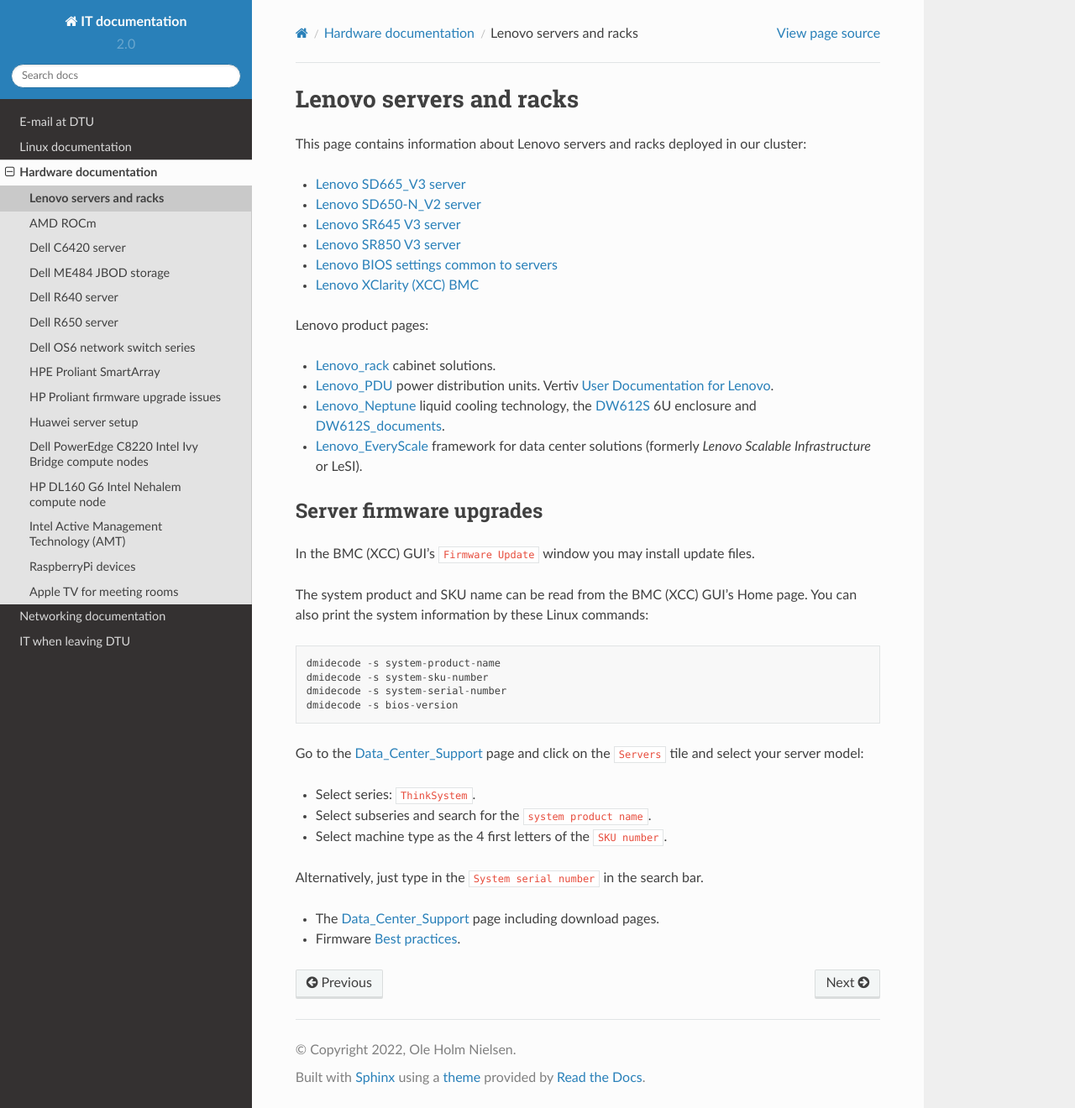
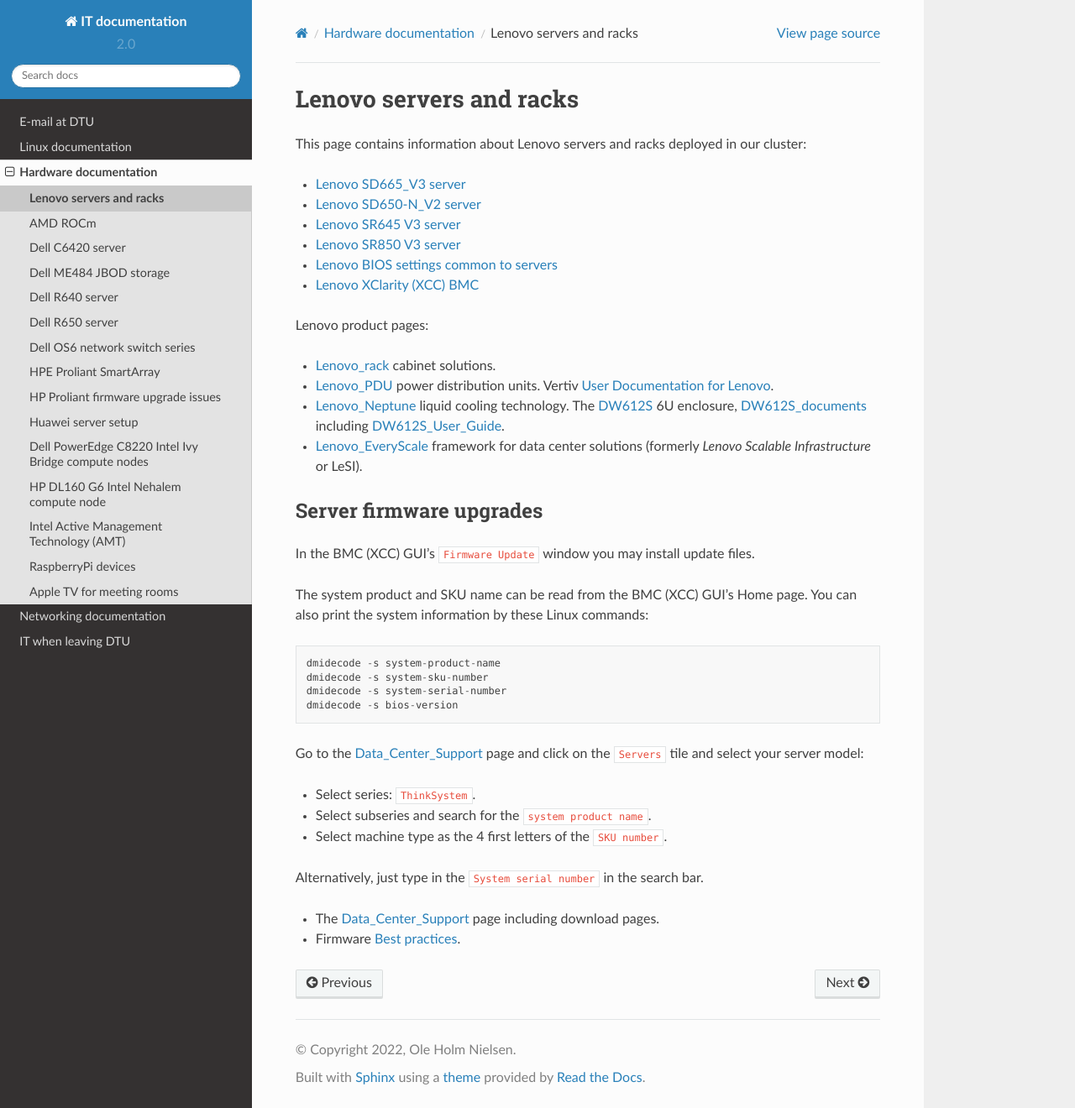
Before and after one commit to OleHolmNielsen/ITwiki, a Sphinx documentation site: the page built from docs/Lenovo_servers_and_racks.rst, in a window 1280 px wide and 1320 px high. Shown: the whole window at 84% size. Built offline with Sphinx 7.4.7 and the Read the Docs theme 2.0.0, drawn with Linux system fonts in a browser that asks for light colours.

Commit message:
DW612S_User_Guide

```diff
--- a/docs/Lenovo_servers_and_racks.rst
+++ b/docs/Lenovo_servers_and_racks.rst
@@ -19,7 +19,8 @@
 * Lenovo_rack_ cabinet solutions.
 * Lenovo_PDU_ power distribution units.
   Vertiv `User Documentation for Lenovo <https://www.vertiv.com/en-us/support/avocent-support-lenovo/>`_.
-* Lenovo_Neptune_ liquid cooling technology, the DW612S_ 6U enclosure and DW612S_documents_.
+* Lenovo_Neptune_ liquid cooling technology.
+  The DW612S_ 6U enclosure, DW612S_documents_ including DW612S_User_Guide_.
 * Lenovo_EveryScale_ framework for data center solutions (formerly *Lenovo Scalable Infrastructure* or LeSI).
 
 .. _Lenovo_rack: https://lenovopress.lenovo.com/lp1287-lenovo-rack-cabinet-reference#availability=Available
@@ -28,6 +29,7 @@
 .. _Lenovo_Neptune: https://www.lenovo.com/us/en/servers-storage/neptune/
 .. _DW612S: https://pubs.lenovo.com/dw612s_neptune_enclosure/
 .. _DW612S_documents: https://pubs.lenovo.com/dw612s_neptune_enclosure/pdf_files
+.. _DW612S_User_Guide: https://pubs.lenovo.com/dw612s_neptune_enclosure/dw612s_user_guide.pdf
 
 Server firmware upgrades
 ==========================
```
